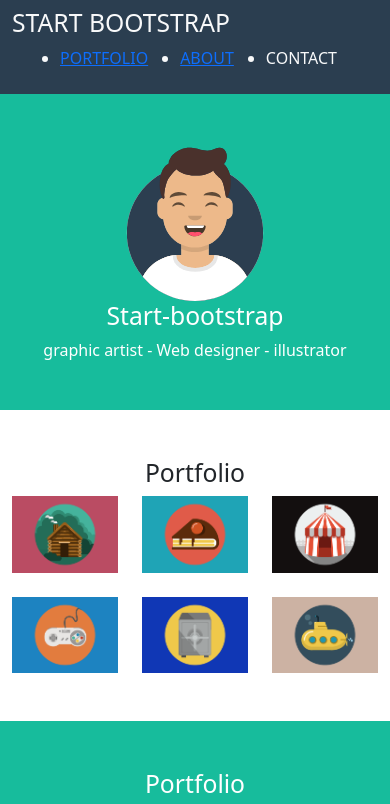
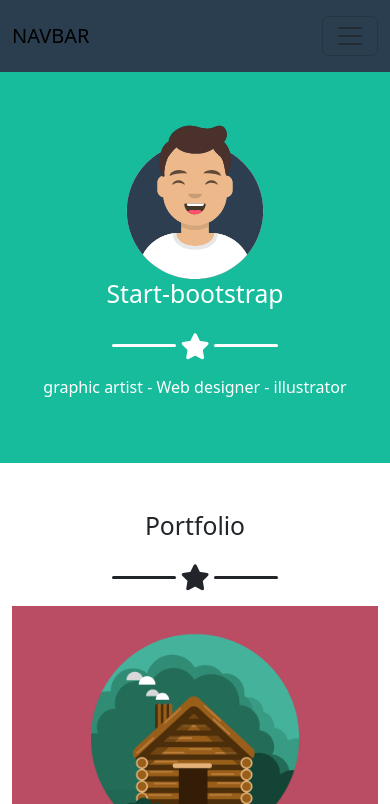
Before and after one commit to Gargantua892/html-css-bootstrap-freelancer, a plain HTML site: page index.html in a window 390 px wide. Shown: the top 804 px of the page. Drawn offline with nearby package versions, Linux system fonts and the light colour scheme.

Commit message:
sistemato responsive + ultimi dettagli

```diff
--- a/css/style.css
+++ b/css/style.css
@@ -40,4 +40,20 @@ footer h5{
 
 .copyright p{
     margin: 16px 0px;
+
 }
+
+.divider{
+    background-color: #fff;
+    width: 64px;
+    height: 3px;
+    border-radius: 64px;
+}
+
+.portfolio .divider, .contact .divider{
+    background-color: #212529;
+}
+
+.fa-star{
+    font-size: 26px;;
+}
--- a/index.html
+++ b/index.html
@@ -5,32 +5,43 @@
     <meta http-equiv="X-UA-Compatible" content="IE=edge">
     <meta name="viewport" content="width=device-width, initial-scale=1.0">
 
+    <!-- My css -->
     <link rel="stylesheet" href="css/style.css">
+
+    <!-- Icone -->
+    <link rel="stylesheet" href="https://cdnjs.cloudflare.com/ajax/libs/font-awesome/6.4.0/css/all.min.css" integrity="sha512-iecdLmaskl7CVkqkXNQ/ZH/XLlvWZOJyj7Yy7tcenmpD1ypASozpmT/E0iPtmFIB46ZmdtAc9eNBvH0H/ZpiBw==" crossorigin="anonymous" referrerpolicy="no-referrer" />
 
     <!-- Css bootstrap -->
     <link rel="stylesheet" href="https://cdn.jsdelivr.net/npm/bootstrap@5.3.0-alpha3/dist/css/bootstrap.min.css">
     <title>Bootstrap Freelancer</title>
+
 </head>
 <body>
     <header class="py-2 text-uppercase text-light">
-        <div class="container">
-            <div class="row">
-                <div class="col">
-                    <div class="logo-container">
-                        <h2>Start Bootstrap</h2>
-                    </div>
-                </div>
-                <div class="col d-flex align-items-center">
-                   <div class="menu-container">
-                        <ul class="d-flex">
-                            <li class="mx-3"><a href="#">Portfolio</a></li>
-                            <li class="mx-3"><a href="#">About</a></li>
-                            <li class="mx-3"><a href="#"></a>Contact</li>
-                        </ul>
-                   </div>
-                </div>
+        <nav class="navbar navbar-expand-lg">
+            <div class="container-fluid">
+              <a class="navbar-brand" href="#">Navbar</a>
+              <button class="navbar-toggler" type="button" data-bs-toggle="collapse" data-bs-target="#navbarNav" aria-controls="navbarNav" aria-expanded="false" aria-label="Toggle navigation">
+                <span class="navbar-toggler-icon"></span>
+              </button>
+              <div class="collapse navbar-collapse" id="navbarNav">
+                <ul class="navbar-nav">
+                  <li class="nav-item">
+                    <a class="nav-link active" aria-current="page" href="#">Home</a>
+                  </li>
+                  <li class="nav-item">
+                    <a class="nav-link" href="#">Features</a>
+                  </li>
+                  <li class="nav-item">
+                    <a class="nav-link" href="#">Pricing</a>
+                  </li>
+                  <li class="nav-item">
+                    <a class="nav-link disabled">Disabled</a>
+                  </li>
+                </ul>
+              </div>
             </div>
-        </div>
+          </nav>
     </header>
 
     <!-- hero section -->
@@ -43,7 +54,12 @@
                             <img class="img-fluid" src="img/avatar.svg" alt="">
                         </div>
                         <h2>Start-bootstrap</h2>
-                        graphic artist - Web designer - illustrator
+                        <div class="py-3 star-icon d-flex align-items-center mx-auto justify-content-center">
+                            <span class="divider"></span>
+                            <i class="fa-solid fa-star mx-1"></i>
+                            <span class="divider"></span>
+                        </div>
+                        <p>graphic artist - Web designer - illustrator</p>
                     </div>
                 </div>
             </div>
@@ -57,25 +73,30 @@
             <div class="row">
                 <div class="col">
                     <h2 class="text-center">Portfolio</h2>
+                    <div class="py-3 star-icon d-flex align-items-center mx-auto justify-content-center">
+                        <span class="divider"></span>
+                        <i class="fa-solid fa-star mx-1"></i>
+                        <span class="divider"></span>
+                    </div>
                 </div>
             </div>
-            <div class="row gy-4">
-                <div class="col-4">
+            <div class="row row-cols-1 row-cols-md-2 row-cols-lg-3 gy-4">
+                <div class="col">
                     <img src="img/cabin.png" alt="">
                 </div>
-                <div class="col-4">
+                <div class="col">
                     <img src="img/cake.png" alt="">
                 </div>
-                <div class="col-4">
+                <div class="col">
                     <img src="img/circus.png" alt="">
                 </div>
-                <div class="col-4">
+                <div class="col">
                     <img src="img/game.png" alt="">
                 </div>
-                <div class="col-4">
+                <div class="col">
                     <img src="img/safe.png" alt="">
                 </div>
-                <div class="col-4">
+                <div class="col">
                     <img src="img/submarine.png" alt="">
                 </div>
             </div>
@@ -88,12 +109,17 @@
         <div class="container">
             <div class="row">
                 <div class="col">
-                    <h2 class="text-center">Portfolio</h2>
+                    <h2 class="text-center">About</h2>
+                    <div class="py-3 star-icon d-flex align-items-center mx-auto justify-content-center">
+                        <span class="divider"></span>
+                        <i class="fa-solid fa-star mx-1"></i>
+                        <span class="divider"></span>
+                    </div>
                 </div>
             </div>
             <div class="row">
-                <div class="col-md-8 offset-md-2">
-                    <div class="row row-cols-2">
+                <div class="col-8 offset-2">
+                    <div class="row row-cols-1 row-cols-md-2">
                         <div class="col">
                             <p>Lorem ipsum dolor sit amet consectetur, adipisicing elit. Voluptas repellat minus modi voluptatibus fugiat sapiente ipsam reprehenderit, possimus molestiae consequuntur quod, temporibus quos delectus ex obcaecati praesentium assumenda sit expedita.</p>
                         </div>
@@ -118,10 +144,15 @@
             <div class="row">
                 <div class="col">
                     <h2 class="text-center">Contact me</h2>
+                    <div class="py-3 star-icon d-flex align-items-center mx-auto justify-content-center">
+                        <span class="divider"></span>
+                        <i class="fa-solid fa-star mx-1"></i>
+                        <span class="divider"></span>
+                    </div>
                 </div>
             </div>
             <div class="row">
-                <div class="col">
+                <div class="col-8 offset-2">
                     <div class="form">
                         <input type="Name" class="form-control" id="exampleFormControlInput1" placeholder="Name">
                         <input type="email" class="form-control" id="exampleFormControlInput1" placeholder="email address">
@@ -137,7 +168,7 @@
     <!-- Footer -->
     <footer class="text-light">
         <div class="container text-center py-5">
-            <div class="row row-cols-3">
+            <div class="row row-cols-1 row-cols-md-3">
                 <div class="col">
                     <h5>Location</h5>
                         <p>2215 John Daniel Drive Clark, MO<br>54243</p>
```
